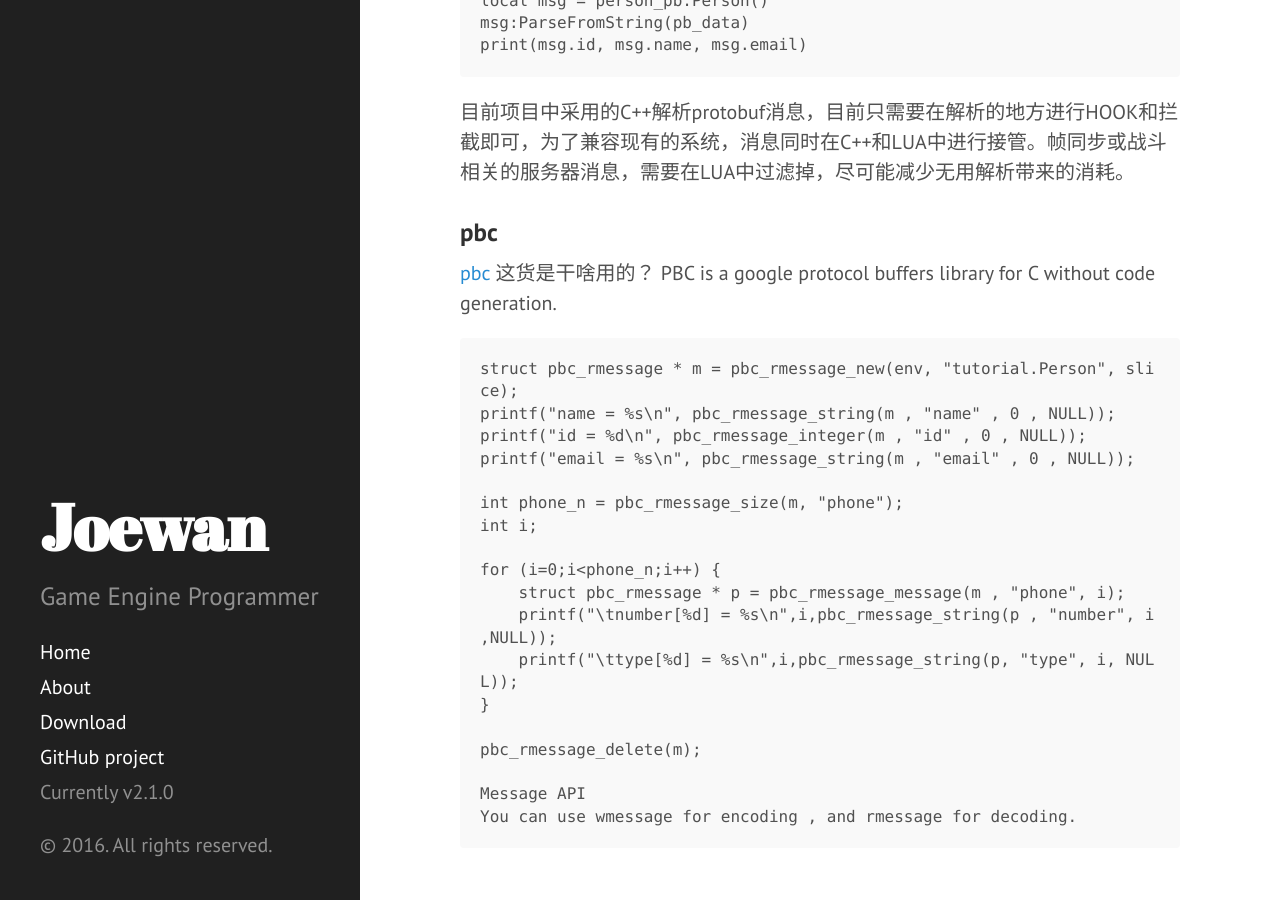
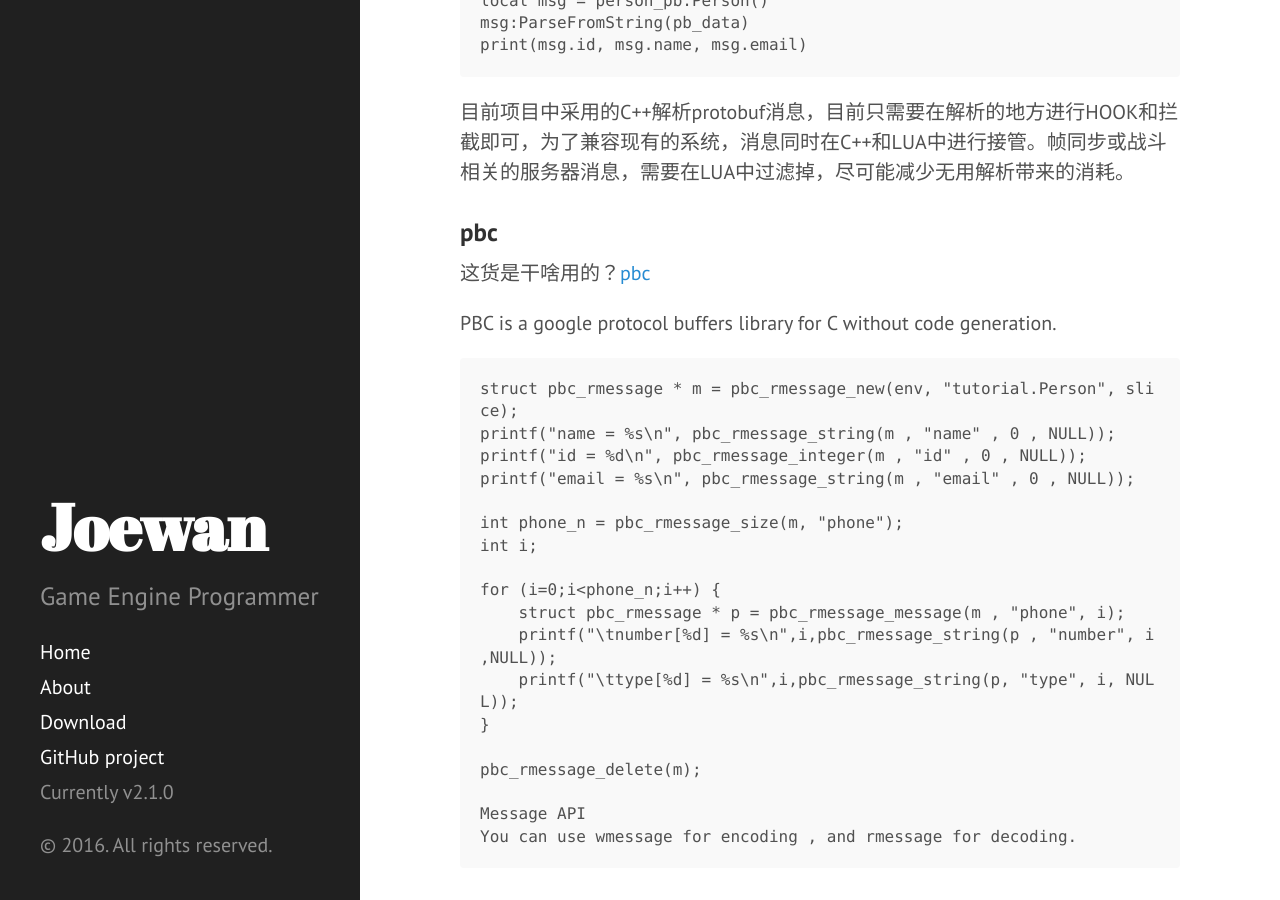
Before and after one commit to joewan/joewan.github.io, a Jekyll site: the page built from _posts/2016-04-22-protobuf-lua.md, in a window 1280 px wide and 900 px high, scrolled down 978 px. Built offline with Jekyll 4.4.1, drawn with Linux system fonts in a browser that asks for light colours.

```diff
--- a/_posts/2016-04-22-protobuf-lua.md
+++ b/_posts/2016-04-22-protobuf-lua.md
@@ -40,8 +40,8 @@ protoc-gen-lua包含2个重要接口：
 
 ### pbc
 
-[pbc](https://github.com/cloudwu/pbc)
-这货是干啥用的？
+这货是干啥用的？[pbc](https://github.com/cloudwu/pbc)
+
 PBC is a google protocol buffers library for C without code generation.
 
 	struct pbc_rmessage * m = pbc_rmessage_new(env, "tutorial.Person", slice);
```
